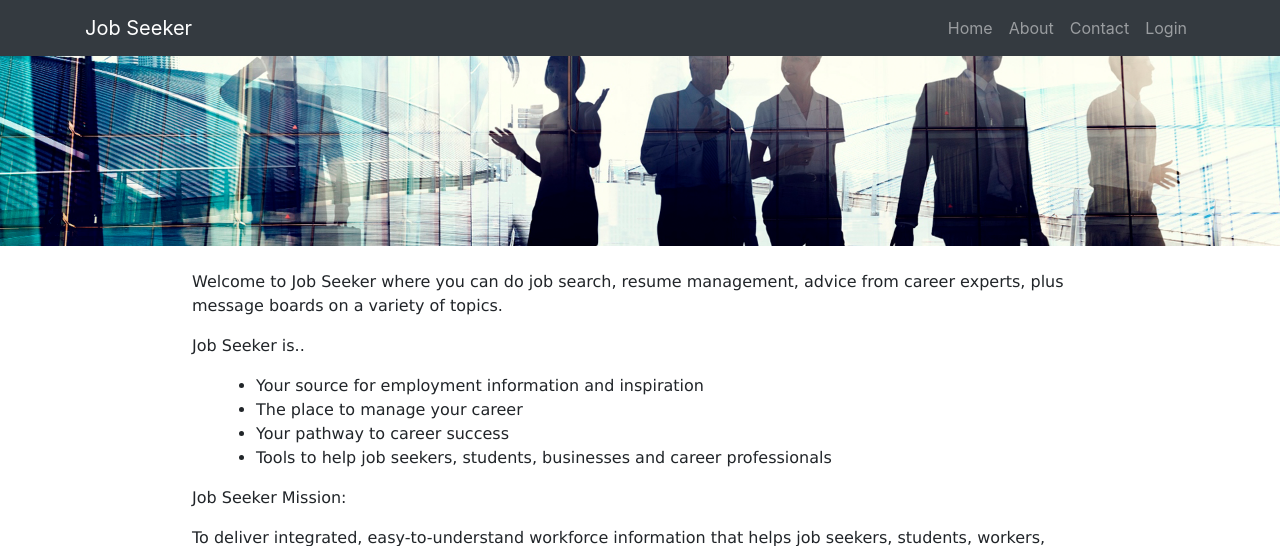
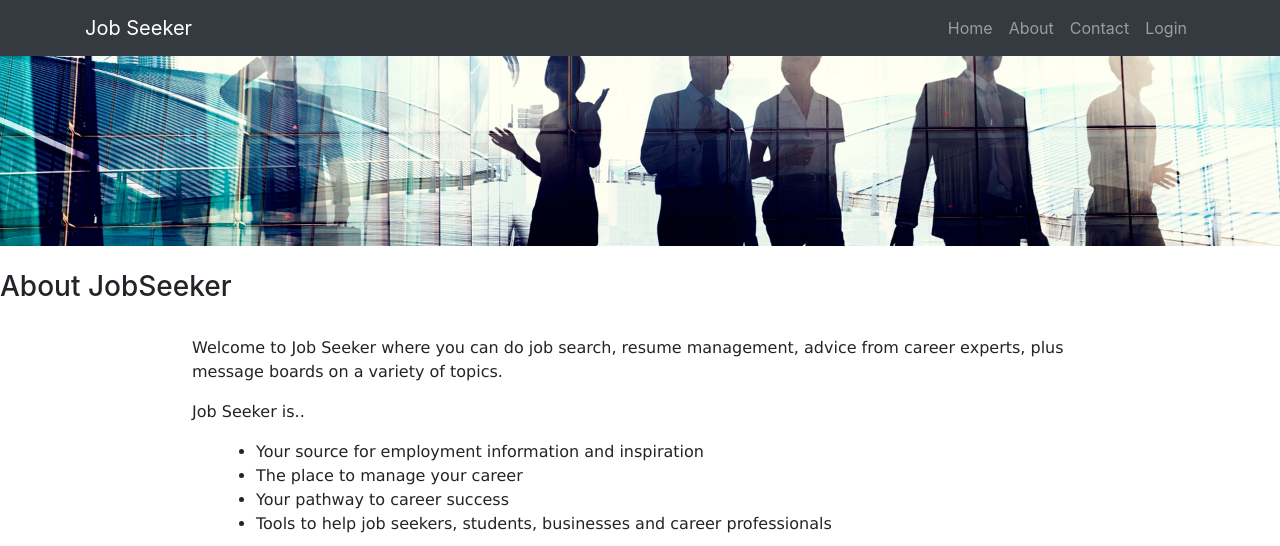
Before and after one commit to igorjanevski/jobseeker, a Django app: page /about in a window 1280 px wide. Shown: the top 546 px of the page. Run offline with Django 3.2, Linux system fonts and the light colour scheme; some libraries are stand-ins or nearby versions.

Commit message:
Add files via upload
n1

```diff
--- a/JobSeeker/JobSeeker/app/templates/app/about.html
+++ b/JobSeeker/JobSeeker/app/templates/app/about.html
@@ -9,6 +9,9 @@
 
 <br/>
 <br />
+<h3 id="h3-content">About JobSeeker</h3>
+<br />
+
 <p>Welcome to Job Seeker where you can do job search, resume management, advice from career experts, plus message boards on a variety of topics.</p>
 
 <p>Job Seeker is..</p>
@@ -24,4 +27,6 @@
 <p>Job Seeker Vision:</p>
 <p>To be the nation's most trustworthy provider of comprehensive, integrated, relevant, and personalized workforce information tools and resources on any desired electronic delivery system. These tools and resources serve job seekers, students, workers, workforce intermediaries, and employers to enhance their employment opportunities and business prosperity.</p>
 
+<br />
+
 {% endblock %}
--- a/JobSeeker/JobSeeker/app/templates/app/contact.html
+++ b/JobSeeker/JobSeeker/app/templates/app/contact.html
@@ -9,6 +9,8 @@
 
 <br />
 <br />
+<h3 id="h3-content">Contact</h3>
+<br />
 <p><strong>Support:</strong>   <a href="mailto:Support@JobSeeker.com">Support@JobSeeker.com</a></p>
 <p><strong>Marketing:</strong> <a href="mailto:Marketing@JobSeeker.com">Marketing@JobSeeker.com</a></p>
 
```
